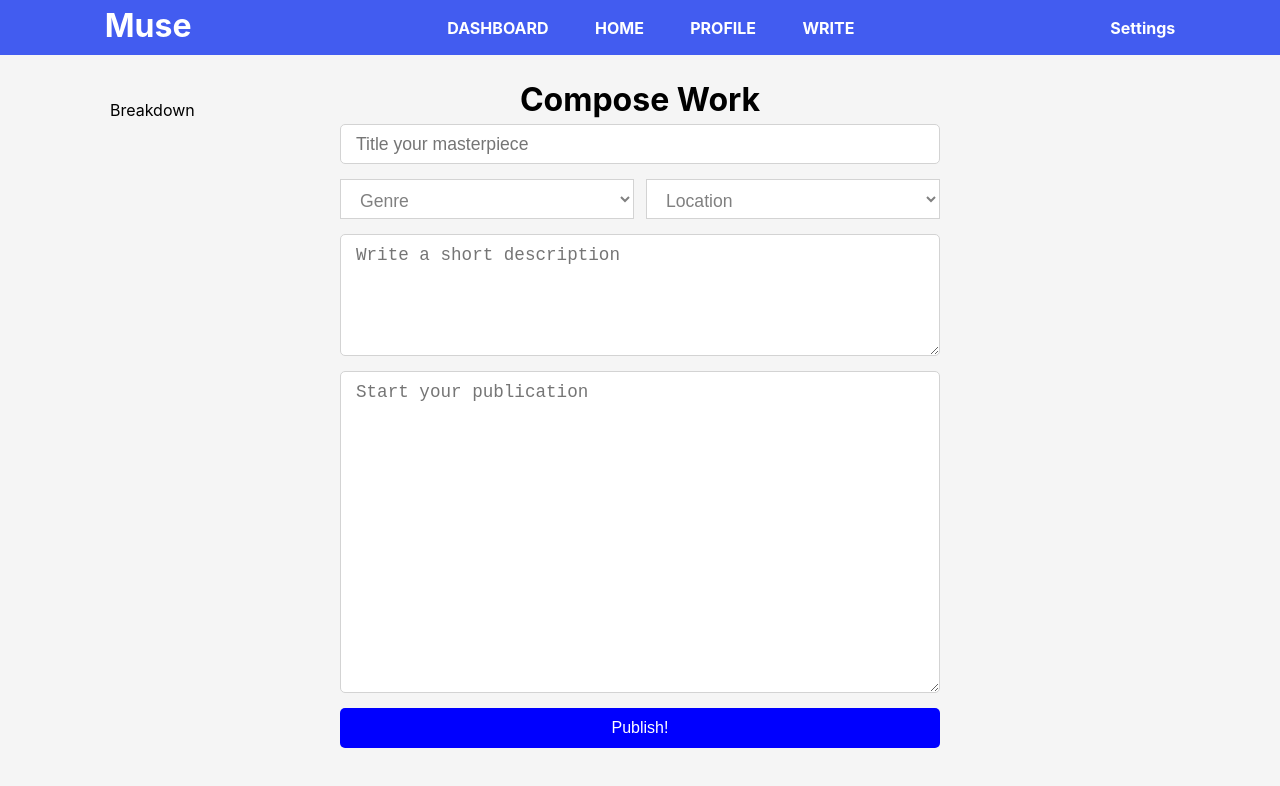
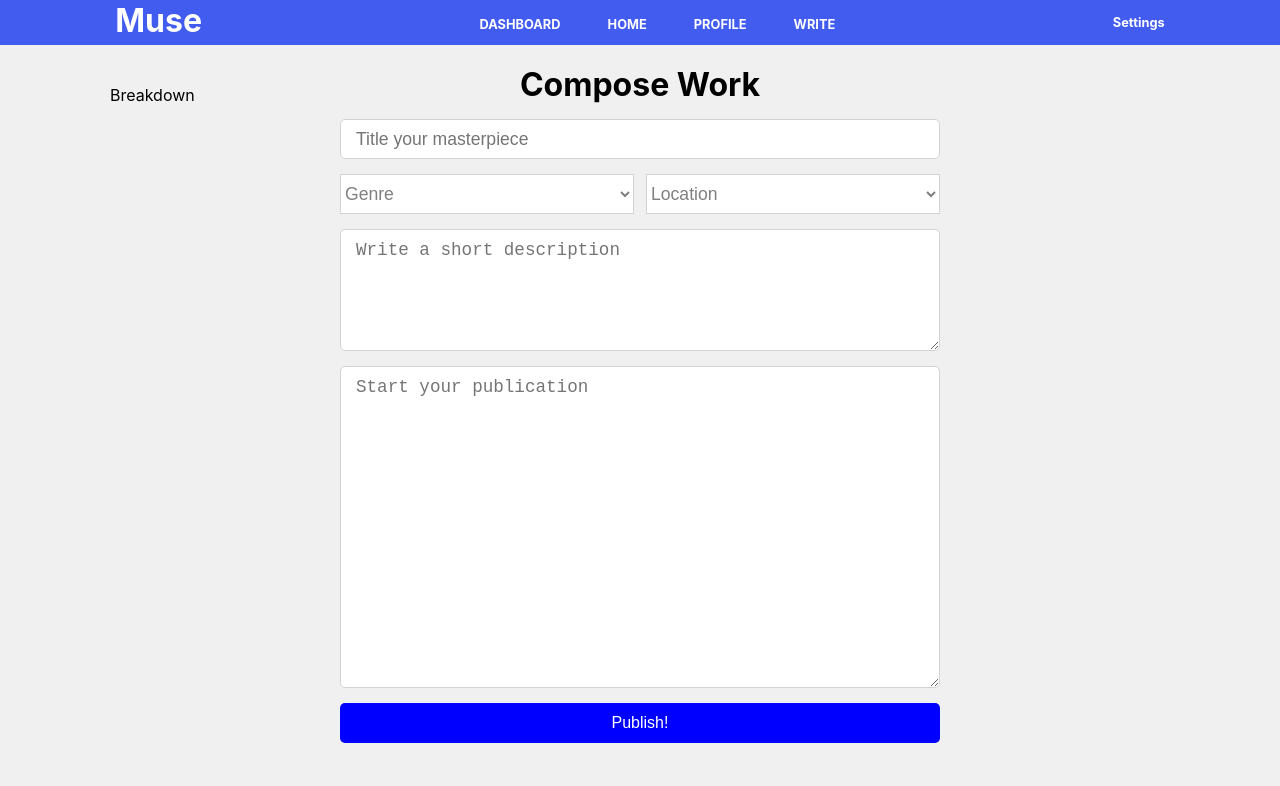
Before and after one commit to EstefanHu/MuseMockIII, a React (Create React App) app in the folder client/: page /create in a window 1280 px wide. Shown: the top 786 px of the page. Built offline with nearby package versions, Linux system fonts and the light colour scheme.

Commit message:
finished write component

```diff
--- a/client/src/components/create/write.js
+++ b/client/src/components/create/write.js
@@ -103,7 +103,8 @@ class Write extends Component {
 }
 
 const header = {
-    textAlign: 'center'
+    textAlign: 'center',
+    marginBottom: '15px'
 }
 
 const createForm = {
@@ -143,7 +144,6 @@ const select = {
     height: '40px',
     width: '49%',
     fontSize: '1.1rem',
-    padding: '10px 15px',
     border: '1px solid lightgrey',
     backgroundColor: 'white',
     color: 'grey'
@@ -158,7 +158,7 @@ const selectHolder = {
 
 const option = {
     backgroundColor: '#fff',
-    fontSize: '1.6rem'
+    fontSize: '1.6rem',
 }
 
 export default withRouter(Write);
--- a/client/src/index.css
+++ b/client/src/index.css
@@ -10,7 +10,7 @@ body {
     sans-serif;
   -webkit-font-smoothing: antialiased;
   -moz-osx-font-smoothing: grayscale;
-  background-color: rgb(245, 245, 245);
+  background-color: rgb(240, 240, 240);
 }
 
 nav {
@@ -21,14 +21,14 @@ nav {
   top: 0;
   left: 0;
   right: 0;
-  height: 55px;
+  height: 45px;
   background-color: rgb(66, 92, 240);
 }
 
 nav ul {
   display: flex;
   justify-content: space-evenly;
-  width: 500px;
+  width: 450px;
   list-style: none;
 }
 
@@ -36,7 +36,7 @@ nav a {
   color: white;
   text-decoration: none;
   font-weight: bold;
-  font-size: 1rem;
+  font-size: 0.8rem;
 }
 
 nav a:hover {
@@ -44,7 +44,7 @@ nav a:hover {
 }
 
 main {
-  margin: 80px auto 50px auto;
+  margin: 65px auto 50px auto;
   width: 1100px;
   display: flex;
   justify-content: space-between;
```
